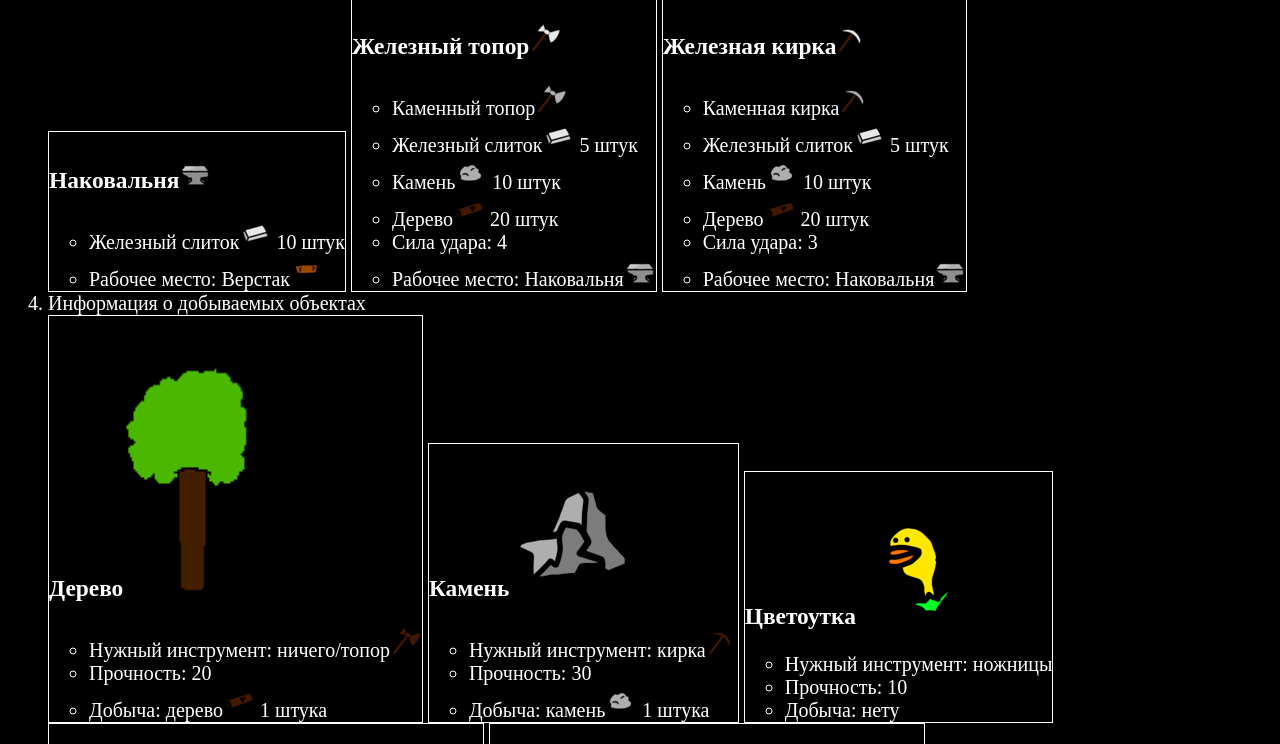
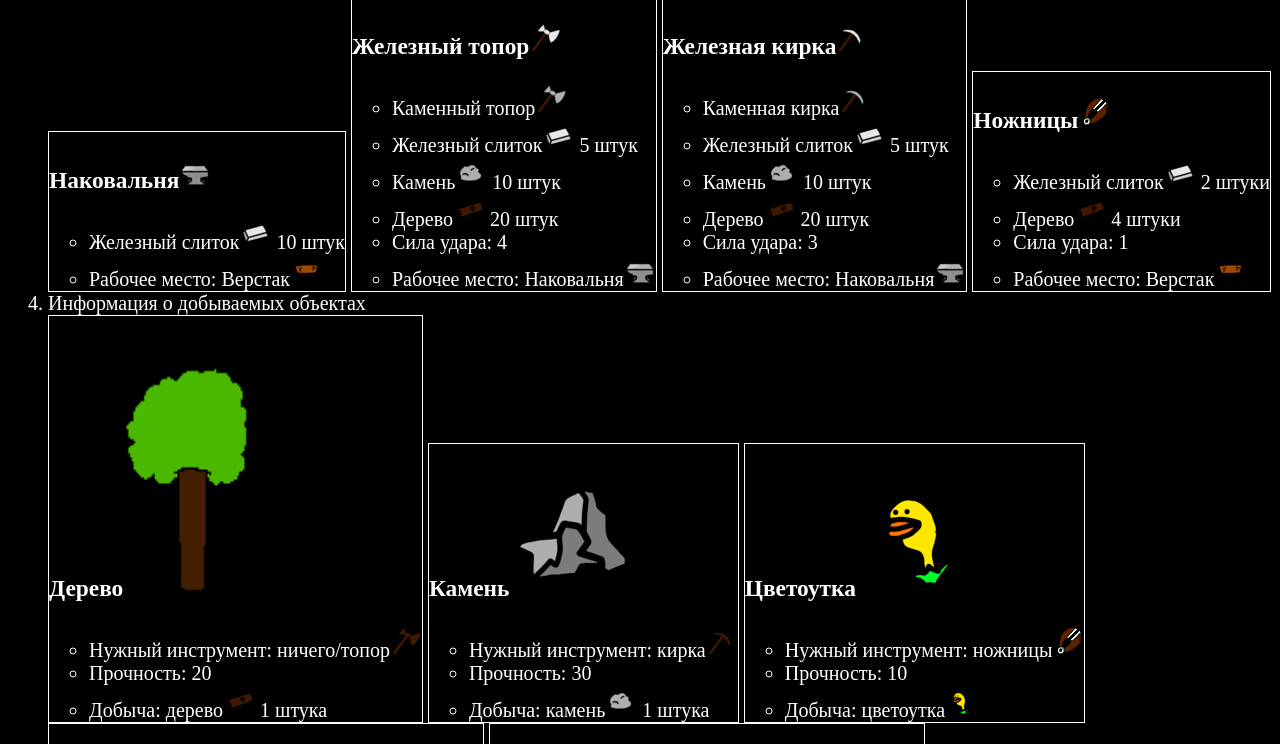
Before and after one commit to LedinecMing/LedinecMing.github.io, a plain HTML site: page Pages/docs.html in a window 1280 px wide. Shown: the part 832-1576 px from the top of the page. Drawn offline with Linux system fonts and the light colour scheme.

Commit message:
Add files via upload

```diff
--- a/Pages/docs.html
+++ b/Pages/docs.html
@@ -9,7 +9,7 @@
 	<ol>
 		<li class="list-item">Входное меню
 			<ul>
-				<li>Верхний ползунок отвечает за шляпу персонажа, их всего 6.</li>
+				<li>Верхний ползунок отвечает за шляпу персонажа, их всего 8.</li>
 				<li>Ползунок SIZE отвечает за размер мира ( максимальный размер 65к блоков! )</li>
 				<li>Поле Nickname отвечает за имя персонажа в игре</li>
 				<li>Кнопка play начнёт создание мира и игра начнётся</li>
@@ -116,6 +116,15 @@
 					<li>Рабочее место: Наковальня<img src="../Images/items17.png" alt="Наковальня"></li>
 				</ul>
 			</div>
+			<div class="craft">
+				<h3>Ножницы<img src="../Images/items18.png"></h3>
+				<ul>
+					<li>Железный слиток<img src="../Images/items16.png" alt="Железный слиток"> 2 штуки</li>
+					<li>Дерево<img src="../Images/items1.png" alt="Дерево"> 4 штуки</li>
+					<li>Сила удара: 1</li>
+					<li>Рабочее место: Верстак<img src="../Images/items5.png"></li>
+				</ul>
+			</div>
 		</li>
 		<li class="list-item">Информация о добываемых объектах
 			<br>
@@ -138,9 +147,9 @@
 			<div class="craft">
 				<h3>Цветоутка<img src="../Images/builds10.png"></h3>
 				<ul>
-					<li>Нужный инструмент: ножницы</li>
+					<li>Нужный инструмент: ножницы<img src="../Images/items18.png"></li>
 					<li>Прочность: 10</li>
-					<li>Добыча: нету</li>
+					<li>Добыча: цветоутка<img src="../Images/items19.png"></li>
 				</ul>
 			</div>
 			<div class="craft">
```
